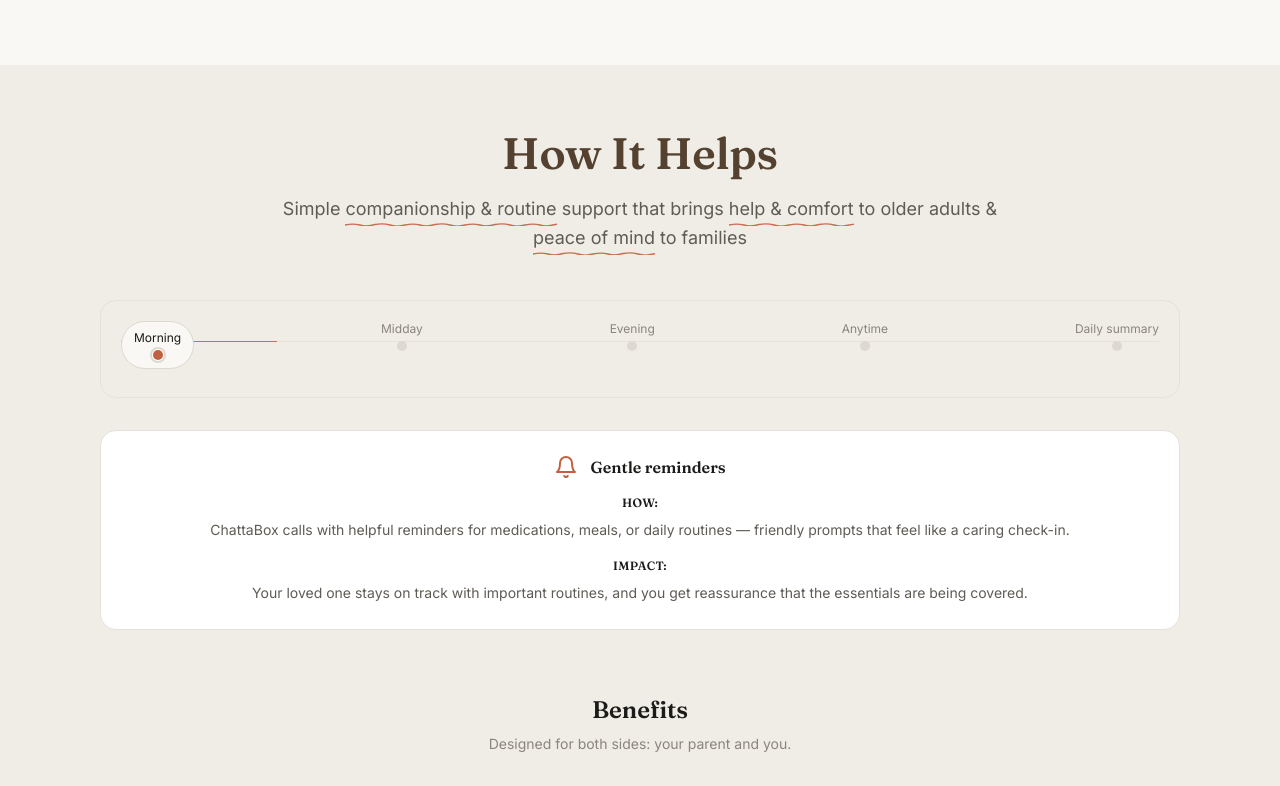
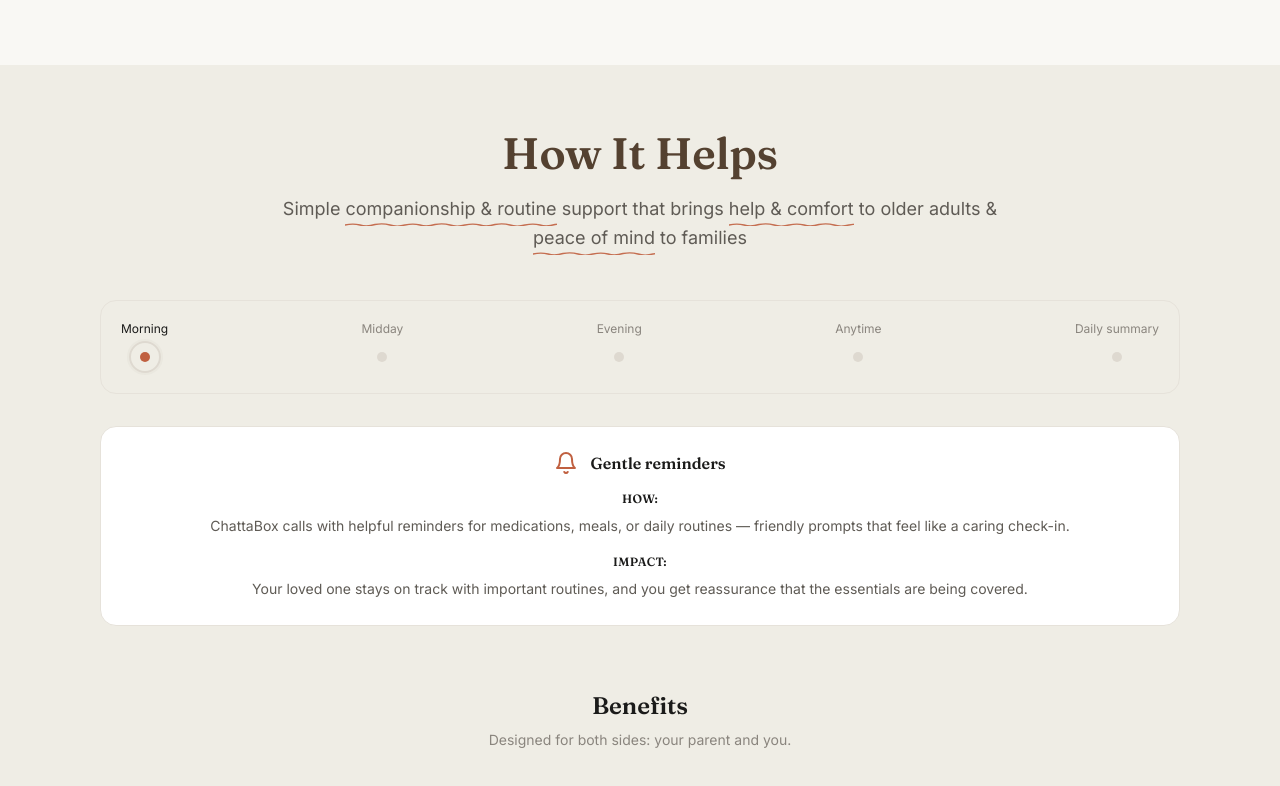
Before and after one commit to hawkpersonal/ChattaBox-Public-Website, a React (Vite) app: page / in a window 1280 px wide. Shown: the part 720-1506 px from the top of the page. Built offline with nearby package versions, Linux system fonts and the light colour scheme.

Commit message:
Refactor timeline: fixed-size markers, center-based progress line, ResizeObserver

```diff
--- a/src/components/sections/Features.tsx
+++ b/src/components/sections/Features.tsx
@@ -1,4 +1,4 @@
-import { useState, useRef, useEffect } from "react";
+import { useState, useRef, useEffect, useCallback } from "react";
 import {
   Phone,
   Heart,
@@ -118,7 +118,9 @@
   const [progress, setProgress] = useState(0); // 0 to 1
   const [pausedUntil, setPausedUntil] = useState<number | null>(null);
   const [benefitAudience, setBenefitAudience] = useState<'parent' | 'you'>('parent');
+  const [markerCenters, setMarkerCenters] = useState<number[]>([]);
   const scrollContainerRef = useRef<HTMLDivElement>(null);
+  const timelineContainerRef = useRef<HTMLDivElement>(null);
   const stepRefs = useRef<(HTMLButtonElement | null)[]>([]);
   const prefersReducedMotion = useRef(false);
 
@@ -171,6 +173,64 @@
     setProgress(0);
   }, [activeStep]);
 
+  // Calculate marker centers
+  const calculateMarkerCenters = useCallback(() => {
+    // Use scroll container for mobile, timeline container for desktop
+    const container = scrollContainerRef.current || timelineContainerRef.current;
+    if (!container) return;
+
+    const containerRect = container.getBoundingClientRect();
+    const centers: number[] = [];
+
+    stepRefs.current.forEach((ref) => {
+      if (ref) {
+        // Find the marker wrapper (w-8 h-8) inside the button
+        const markerWrapper = ref.querySelector('[data-marker-wrapper]') as HTMLElement;
+        if (markerWrapper) {
+          const wrapperRect = markerWrapper.getBoundingClientRect();
+          const centerX = wrapperRect.left - containerRect.left + wrapperRect.width / 2;
+          centers.push(centerX);
+        } else {
+          // Fallback: use button center
+          const markerRect = ref.getBoundingClientRect();
+          const centerX = markerRect.left - containerRect.left + markerRect.width / 2;
+          centers.push(centerX);
+        }
+      }
+    });
+
+    setMarkerCenters(centers);
+  }, []);
+
+  // Recalculate centers on mount and resize
+  useEffect(() => {
+    calculateMarkerCenters();
+
+    const resizeObserver = new ResizeObserver(() => {
+      calculateMarkerCenters();
+    });
+
+    if (timelineContainerRef.current) {
+      resizeObserver.observe(timelineContainerRef.current);
+    }
+    if (scrollContainerRef.current) {
+      resizeObserver.observe(scrollContainerRef.current);
+    }
+
+    // Also observe window resize
+    window.addEventListener('resize', calculateMarkerCenters);
+
+    return () => {
+      resizeObserver.disconnect();
+      window.removeEventListener('resize', calculateMarkerCenters);
+    };
+  }, [calculateMarkerCenters]);
+
+  // Recalculate when active step changes (for mobile scroll)
+  useEffect(() => {
+    calculateMarkerCenters();
+  }, [activeStep, calculateMarkerCenters]);
+
   // Auto-scroll active step into view on mobile
   useEffect(() => {
     if (stepRefs.current[activeStep] && scrollContainerRef.current) {
@@ -179,8 +239,10 @@
         block: "nearest",
         inline: "center",
       });
+      // Recalculate after scroll
+      setTimeout(calculateMarkerCenters, 300);
     }
-  }, [activeStep]);
+  }, [activeStep, calculateMarkerCenters]);
 
   const handleStepClick = (index: number) => {
     setActiveStep(index);
@@ -191,11 +253,27 @@
 
   const activeStepData = cadenceSteps[activeStep];
 
-  // Calculate overall progress for the progress line (0 to 1)
-  const overallProgress = Math.min(
-    (activeStep + progress) / (cadenceSteps.length - 1),
-    1
-  );
+  // Calculate progress line position for active segment
+  const getProgressLineStyle = () => {
+    if (markerCenters.length < 2 || activeStep >= cadenceSteps.length - 1) {
+      return { display: 'none' };
+    }
+
+    const currentCenter = markerCenters[activeStep];
+    const nextCenter = markerCenters[activeStep + 1];
+
+    if (!currentCenter || !nextCenter) {
+      return { display: 'none' };
+    }
+
+    const lineLeft = currentCenter;
+    const lineWidth = (nextCenter - currentCenter) * progress;
+
+    return {
+      left: `${lineLeft}px`,
+      width: `${lineWidth}px`,
+    };
+  };
 
   return (
     <section id="features" className="pt-16 pb-16 bg-[#EFEDE5]">
@@ -215,48 +293,31 @@
           <div className="mb-8">
           <div className="rounded-2xl border border-[#E6E2DA] bg-[#EFEDE5] p-4 md:p-5">
             {/* Desktop: Horizontal timeline */}
-            <div className="hidden md:block relative">
+            <div className="hidden md:block relative" ref={timelineContainerRef}>
               <div className="relative flex justify-between items-start">
-                {/* Base connecting lines between dots - positioned at dot level */}
-                {cadenceSteps.slice(0, -1).map((_, index) => {
-                  // Calculate progress for this specific segment (0 to 1)
-                  const segmentStart = index / (cadenceSteps.length - 1);
-                  const segmentEnd = (index + 1) / (cadenceSteps.length - 1);
-                  const segmentProgress = Math.max(0, Math.min(1, (overallProgress - segmentStart) / (segmentEnd - segmentStart)));
-                  const isSegmentComplete = index < activeStep;
-
-                  // Position: each segment spans from one dot center to the next
-                  // With justify-between, dots are at 0%, 25%, 50%, 75%, 100%
-                  const segmentWidth = 100 / (cadenceSteps.length - 1);
-                  const leftPercent = index * segmentWidth;
-
-                  return (
+                {/* Base line connecting all dots */}
+                {markerCenters.length > 1 && (
                   <div
-                      key={`line-${index}`}
-                      className="absolute h-[1px]"
+                    className="absolute h-[1px] bg-[#E6E2DA]"
                     style={{
-                        // Position at dot level: align with center of dots
-                        // Text (text-xs ~12px) + mb-1 (4px) + half dot (1.25px)
                       top: '20px',
-                        left: `${leftPercent}%`,
-                        width: `${segmentWidth}%`,
-                      }}
-                    >
-                      {/* Base line */}
-                      <div className="absolute inset-0 h-[1px] bg-[#E6E2DA]" />
-                      {/* Progress line */}
-                      {(isSegmentComplete || segmentProgress > 0) && (
-                        <div
-                          className="absolute left-0 h-[1px] bg-[#C06040] transition-all duration-500 ease-out"
-                          style={{
-                            width: isSegmentComplete ? '100%' : `${segmentProgress * 100}%`,
-                            opacity: 0.85,
+                      left: `${markerCenters[0]}px`,
+                      width: `${markerCenters[markerCenters.length - 1] - markerCenters[0]}px`,
                     }}
                   />
                 )}
-                    </div>
-                  );
-                })}
+
+                {/* Progress line for active segment */}
+                {markerCenters.length > 1 && activeStep < cadenceSteps.length - 1 && (
+                  <div
+                    className="absolute h-[1px] bg-[#C06040] transition-all duration-500 ease-out"
+                    style={{
+                      top: '20px',
+                      opacity: 0.85,
+                      ...getProgressLineStyle(),
+                    }}
+                  />
+                )}
 
                 {cadenceSteps.map((step, index) => {
                   const isActive = index === activeStep;
@@ -264,24 +325,41 @@
                   return (
                     <button
                       key={index}
+                      ref={(el) => {
+                        stepRefs.current[index] = el;
+                      }}
                       onClick={() => handleStepClick(index)}
                       aria-pressed={isActive}
                       className="flex flex-col items-center relative z-10 min-h-[44px] focus:outline-none rounded-lg transition-all"
                       style={{ outline: 'none' }}
                     >
-                      <div className={`flex flex-col items-center mb-2 ${isActive ? "px-3 py-2 rounded-lg border border-[#DED9D0] bg-[#F9F8F4]" : ""}`}>
+                      <div className="flex flex-col items-center">
                         <span className={`text-xs mb-1 ${isActive ? "text-[#1B1B1A]" : "text-[#8A857E]"}`}>
                           {step.timeLabel}
                         </span>
+                        {/* Fixed-size marker wrapper */}
                         <div
-                          className={`w-2.5 h-2.5 rounded-full relative z-20 ${
-                            isActive
-                              ? "bg-[#C06040] ring-2 ring-[#DED9D0] ring-offset-1"
-                              : isCompleted
+                          className="relative w-8 h-8 flex items-center justify-center"
+                          data-marker-wrapper
+                        >
+                          {/* Selected ring using pseudo-element */}
+                          {isActive && (
+                            <div
+                              className="absolute inset-0 rounded-full border-2 border-[#DED9D0] pointer-events-none"
+                              style={{
+                                boxShadow: '0 0 0 2px rgba(222, 217, 208, 0.3)',
+                              }}
+                            />
+                          )}
+                          {/* Fixed-size dot */}
+                          <div
+                            className={`w-2.5 h-2.5 rounded-full relative z-10 ${
+                              isActive || isCompleted
                                 ? "bg-[#C06040]"
                                 : "bg-[#DED9D0]"
                             }`}
                           />
+                        </div>
                       </div>
                     </button>
                   );
@@ -295,15 +373,30 @@
                 ref={scrollContainerRef}
                 className="overflow-x-auto snap-x snap-mandatory scrollbar-hide -mx-4 px-4 relative"
               >
-                {/* Progress line for mobile (horizontal) */}
-                <div className="absolute top-12 left-4 right-4 h-[1px] bg-[#E6E2DA]" />
+                {/* Base line connecting all dots */}
+                {markerCenters.length > 1 && (
                   <div
-                  className="absolute top-12 left-4 h-[1px] bg-[#C06040] transition-all duration-500 ease-out"
+                    className="absolute h-[1px] bg-[#E6E2DA]"
                     style={{
-                    width: `calc(${overallProgress * 100}% - 2rem)`,
-                    opacity: 0.85
+                      top: '20px',
+                      left: `${markerCenters[0]}px`,
+                      width: `${markerCenters[markerCenters.length - 1] - markerCenters[0]}px`,
                     }}
                   />
+                )}
+
+                {/* Progress line for active segment */}
+                {markerCenters.length > 1 && activeStep < cadenceSteps.length - 1 && (
+                  <div
+                    className="absolute h-[1px] bg-[#C06040] transition-all duration-500 ease-out"
+                    style={{
+                      top: '20px',
+                      opacity: 0.85,
+                      ...getProgressLineStyle(),
+                    }}
+                  />
+                )}
+
                 <div className="flex gap-8 min-w-max relative z-10">
                   {cadenceSteps.map((step, index) => {
                     const isActive = index === activeStep;
@@ -319,19 +412,33 @@
                         className="snap-center flex flex-col items-center min-w-[100px] min-h-[44px] focus:outline-none rounded-lg transition-all"
                         style={{ outline: 'none' }}
                       >
-                        <div className={`flex flex-col items-center mb-2 ${isActive ? "px-2 py-1.5 rounded-lg border border-[#DED9D0] bg-[#F9F8F4]" : ""}`}>
+                        <div className="flex flex-col items-center">
                           <span className={`text-xs mb-1 ${isActive ? "text-[#1B1B1A]" : "text-[#8A857E]"}`}>
                             {step.timeLabel}
                           </span>
+                          {/* Fixed-size marker wrapper */}
                           <div
-                            className={`w-2.5 h-2.5 rounded-full ${
-                              isActive
-                                ? "bg-[#C06040] ring-2 ring-[#DED9D0] ring-offset-1"
-                                : isCompleted
+                            className="relative w-8 h-8 flex items-center justify-center"
+                            data-marker-wrapper
+                          >
+                            {/* Selected ring using pseudo-element */}
+                            {isActive && (
+                              <div
+                                className="absolute inset-0 rounded-full border-2 border-[#DED9D0] pointer-events-none"
+                                style={{
+                                  boxShadow: '0 0 0 2px rgba(222, 217, 208, 0.3)',
+                                }}
+                              />
+                            )}
+                            {/* Fixed-size dot */}
+                            <div
+                              className={`w-2.5 h-2.5 rounded-full relative z-10 ${
+                                isActive || isCompleted
                                   ? "bg-[#C06040]"
                                   : "bg-[#DED9D0]"
                               }`}
                             />
+                          </div>
                         </div>
                       </button>
                     );
```
Lines whose indentation alone changed are shown as unchanged.
